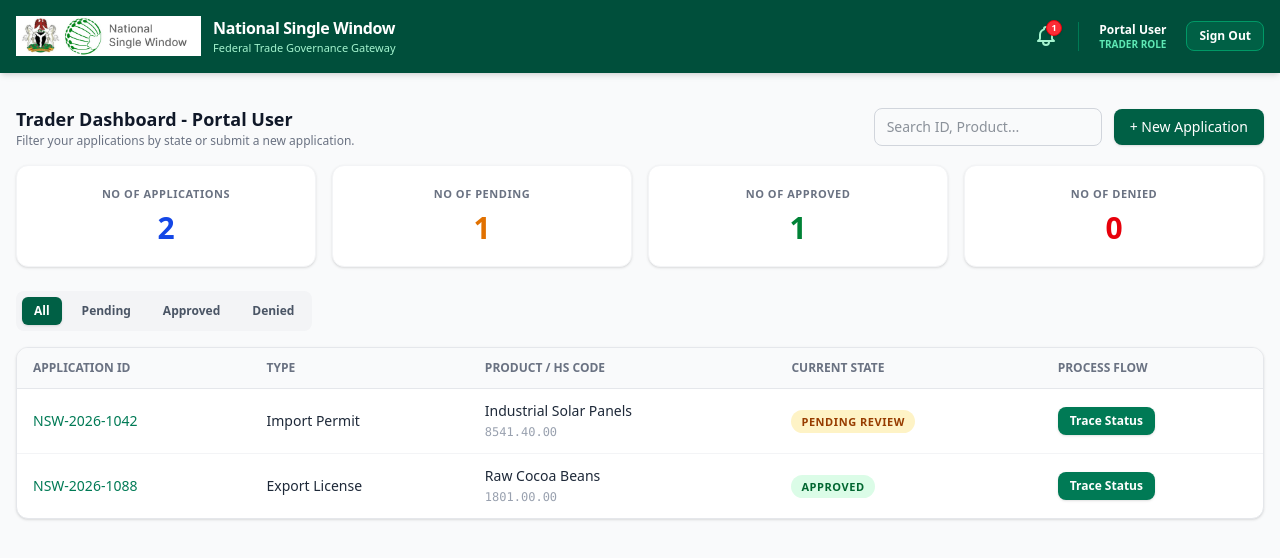
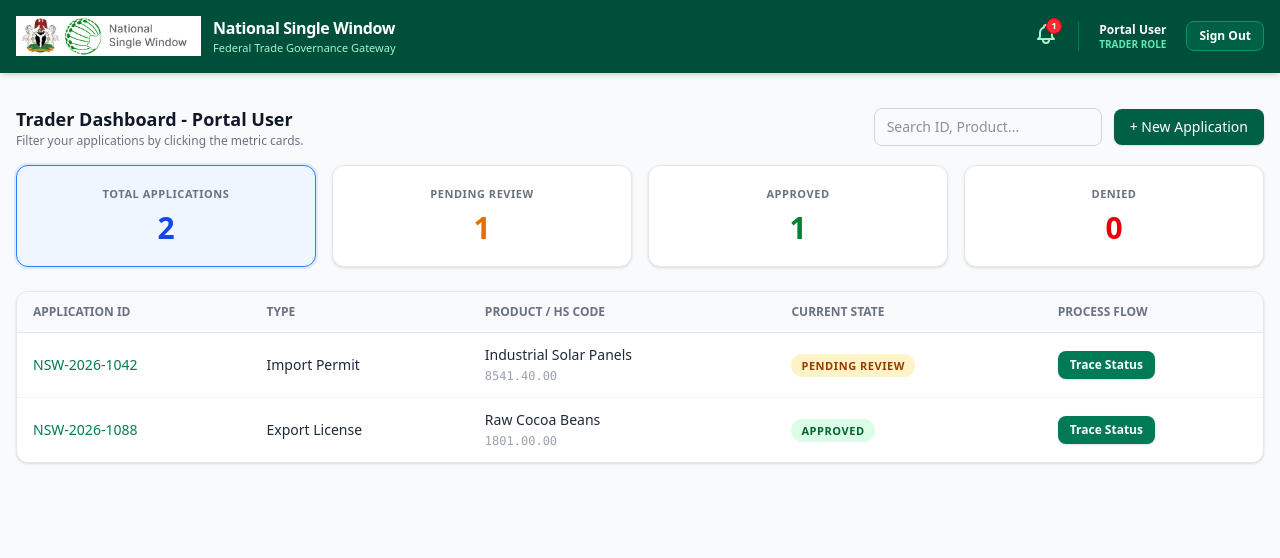
Before and after one commit to chrisagaba53-eng/mini-nsw-app, a Next.js app: page / in a window 1280 px wide. Both pictures are taken after typing "name@example.com", "Sample123" into the empty fields and a click on the button "Sign In to Portal". Shown: the top 558 px of the page. Built offline with nearby package versions, Linux system fonts and the light colour scheme.

Commit message:
Made dashboard cards clickable for filtering and implemented functional notification bell

```diff
--- a/src/app/page.js
+++ b/src/app/page.js
@@ -38,6 +38,14 @@
   const [selectedFilter, setSelectedFilter] = useState('All');
   const [searchTerm, setSearchTerm] = useState('');
 
+  // Notification & Audit State
+  const [showNotifications, setShowNotifications] = useState(false);
+  const [unreadCount, setUnreadCount] = useState(1);
+  const [auditLogs, setAuditLogs] = useState([
+    { id: 1, role: 'System', action: 'Gateway initialized in Operational mode', time: '08:00 AM' },
+    { id: 2, role: 'Trader', action: 'Application NSW-2026-1042 submitted', time: '09:15 AM' }
+  ]);
+
   // Admin & Governance state
   const [gatewayStatus, setGatewayStatus] = useState('Operational');
   const [broadcastMessage, setBroadcastMessage] = useState('');
@@ -45,10 +53,6 @@
     { id: 1, name: 'Apex Logistics', email: 'trader@apex.ng', role: 'trader', status: 'Active' },
     { id: 2, name: 'Customs Officer', email: 'officer@customs.gov.ng', role: 'agency', status: 'Active' },
     { id: 3, name: 'System Admin', email: 'admin@nsw.gov.ng', role: 'admin', status: 'Active' }
-  ]);
-  const [auditLogs, setAuditLogs] = useState([
-    { id: 1, role: 'System', action: 'Gateway initialized in Operational mode', time: '08:00 AM' },
-    { id: 2, role: 'Trader', action: 'Application NSW-2026-1042 submitted', time: '09:15 AM' }
   ]);
 
   // Modal & Interactive states
@@ -102,6 +106,11 @@
     }
   };
 
+  const addLog = (role, action) => {
+    setAuditLogs(prev => [{ id: Date.now(), role, action, time: new Date().toLocaleTimeString() }, ...prev]);
+    setUnreadCount(prev => prev + 1);
+  };
+
   // Application Submission Handler
   const handleFormSubmitApplication = (e) => {
     e.preventDefault();
@@ -119,10 +128,7 @@
     };
 
     setApplications([newApp, ...applications]);
-    setAuditLogs([
-      { id: Date.now(), role: 'Trader', action: `Submitted application ${newId}`, time: new Date().toLocaleTimeString() },
-      ...auditLogs
-    ]);
+    addLog('Trader', `Submitted application ${newId}`);
     setShowNewAppModal(false);
     setNewAppCompany('');
     setNewAppProduct('');
@@ -136,27 +142,18 @@
     if (trackedApp && trackedApp.id === appId) {
       setTrackedApp({ ...trackedApp, status: newStatus });
     }
-    setAuditLogs([
-      { id: Date.now(), role: 'Agency', action: `Updated ${appId} to ${newStatus}`, time: new Date().toLocaleTimeString() },
-      ...auditLogs
-    ]);
+    addLog('Agency', `Updated ${appId} to ${newStatus}`);
   };
 
   const handleForceDeleteApp = (appId) => {
     setApplications(applications.filter(app => app.id !== appId));
-    setAuditLogs([
-      { id: Date.now(), role: 'Admin', action: `Force purged ${appId}`, time: new Date().toLocaleTimeString() },
-      ...auditLogs
-    ]);
+    addLog('Admin', `Force purged ${appId}`);
   };
 
   const toggleGateway = () => {
     const nextStatus = gatewayStatus === 'Operational' ? 'Maintenance' : 'Operational';
     setGatewayStatus(nextStatus);
-    setAuditLogs([
-      { id: Date.now(), role: 'Admin', action: `Toggled Gateway status to ${nextStatus}`, time: new Date().toLocaleTimeString() },
-      ...auditLogs
-    ]);
+    addLog('Admin', `Toggled Gateway status to ${nextStatus}`);
   };
 
   const handleUserStatusChange = (userId, newStatus) => {
@@ -166,7 +163,7 @@
   const handleSendBroadcast = (e) => {
     e.preventDefault();
     if (!broadcastMessage) return;
-    alert(`Broadcast Sent: ${broadcastMessage}`);
+    addLog('System', `BROADCAST: ${broadcastMessage}`);
     setBroadcastMessage('');
   };
 
@@ -191,20 +188,6 @@
 
   // --- UI COMPONENTS ---
 
-  const FilterDashboard = () => (
-    <div className="flex space-x-2 bg-gray-100 p-1.5 rounded-lg w-fit text-xs font-bold mb-4">
-      {['All', 'Pending', 'Approved', 'Denied'].map(f => (
-        <button
-          key={f}
-          onClick={() => setSelectedFilter(f)}
-          className={`px-3 py-1.5 rounded-md transition ${selectedFilter === f ? 'bg-emerald-800 text-white shadow' : 'text-gray-600 hover:text-gray-900'}`}
-        >
-          {f}
-        </button>
-      ))}
-    </div>
-  );
-
   const DashboardMetrics = () => {
     const total = applications.length;
     const approved = applications.filter(a => isApproved(a.status)).length;
@@ -213,20 +196,32 @@
 
     return (
       <div className="grid grid-cols-2 md:grid-cols-4 gap-4 mb-6">
-        <div className="bg-white p-5 rounded-xl shadow-sm border border-gray-100 flex flex-col justify-center items-center">
-          <span className="text-[11px] font-bold text-gray-500 uppercase tracking-wider mb-2">No of Applications</span>
+        <div
+          onClick={() => setSelectedFilter('All')}
+          className={`cursor-pointer p-5 rounded-xl shadow-sm border transition flex flex-col justify-center items-center ${selectedFilter === 'All' ? 'bg-blue-50 border-blue-500 ring-2 ring-blue-100' : 'bg-white border-gray-200 hover:border-blue-300'}`}
+        >
+          <span className="text-[11px] font-bold text-gray-500 uppercase tracking-wider mb-2">Total Applications</span>
           <span className="text-3xl font-extrabold text-blue-700">{total}</span>
         </div>
-        <div className="bg-white p-5 rounded-xl shadow-sm border border-gray-100 flex flex-col justify-center items-center">
-          <span className="text-[11px] font-bold text-gray-500 uppercase tracking-wider mb-2">No of Pending</span>
+        <div
+          onClick={() => setSelectedFilter('Pending')}
+          className={`cursor-pointer p-5 rounded-xl shadow-sm border transition flex flex-col justify-center items-center ${selectedFilter === 'Pending' ? 'bg-amber-50 border-amber-500 ring-2 ring-amber-100' : 'bg-white border-gray-200 hover:border-amber-300'}`}
+        >
+          <span className="text-[11px] font-bold text-gray-500 uppercase tracking-wider mb-2">Pending Review</span>
           <span className="text-3xl font-extrabold text-amber-600">{pending}</span>
         </div>
-        <div className="bg-white p-5 rounded-xl shadow-sm border border-gray-100 flex flex-col justify-center items-center">
-          <span className="text-[11px] font-bold text-gray-500 uppercase tracking-wider mb-2">No of Approved</span>
+        <div
+          onClick={() => setSelectedFilter('Approved')}
+          className={`cursor-pointer p-5 rounded-xl shadow-sm border transition flex flex-col justify-center items-center ${selectedFilter === 'Approved' ? 'bg-green-50 border-green-500 ring-2 ring-green-100' : 'bg-white border-gray-200 hover:border-green-300'}`}
+        >
+          <span className="text-[11px] font-bold text-gray-500 uppercase tracking-wider mb-2">Approved</span>
           <span className="text-3xl font-extrabold text-green-700">{approved}</span>
         </div>
-        <div className="bg-white p-5 rounded-xl shadow-sm border border-gray-100 flex flex-col justify-center items-center">
-          <span className="text-[11px] font-bold text-gray-500 uppercase tracking-wider mb-2">No of Denied</span>
+        <div
+          onClick={() => setSelectedFilter('Denied')}
+          className={`cursor-pointer p-5 rounded-xl shadow-sm border transition flex flex-col justify-center items-center ${selectedFilter === 'Denied' ? 'bg-red-50 border-red-500 ring-2 ring-red-100' : 'bg-white border-gray-200 hover:border-red-300'}`}
+        >
+          <span className="text-[11px] font-bold text-gray-500 uppercase tracking-wider mb-2">Denied</span>
           <span className="text-3xl font-extrabold text-red-600">{denied}</span>
         </div>
       </div>
@@ -259,7 +254,7 @@
                 required
                 value={emailInput}
                 onChange={(e) => setEmailInput(e.target.value)}
-                placeholder="trader@apex.ng, agency@customs.gov.ng, or admin@nsw.gov.ng"
+                placeholder="trader@apex.ng, agency@customs.gov.ng..."
                 className="w-full px-3 py-2 border border-gray-300 rounded-lg text-sm focus:ring-2 focus:ring-emerald-600 focus:outline-none"
               />
             </div>
@@ -290,7 +285,7 @@
   // ---------------- AUTHENTICATED PORTAL VIEW ----------------
   return (
     <div className="min-h-screen bg-gray-50 text-gray-800 font-sans">
-      <header className="bg-emerald-900 text-white shadow-md">
+      <header className="bg-emerald-900 text-white shadow-md relative z-40">
         <div className="max-w-7xl mx-auto px-4 py-4 flex flex-wrap justify-between items-center gap-4">
           <div className="flex items-center space-x-3">
             <img src="/logo.png" alt="National Single Window Logo" className="h-10 w-auto object-contain" />
@@ -301,15 +296,45 @@
           </div>
 
           <div className="flex items-center space-x-5 text-xs">
-            {/* Notification Bell */}
-            <button className="relative text-emerald-200 hover:text-white transition">
+            {/* Functional Notification Bell */}
+            <div className="relative">
+              <button
+                onClick={() => {
+                  setShowNotifications(!showNotifications);
+                  setUnreadCount(0);
+                }}
+                className="relative text-emerald-200 hover:text-white transition focus:outline-none"
+              >
                 <svg className="w-6 h-6" fill="none" stroke="currentColor" viewBox="0 0 24 24">
                   <path strokeLinecap="round" strokeLinejoin="round" strokeWidth="2" d="M15 17h5l-1.405-1.405A2.032 2.032 0 0118 14.158V11a6.002 6.002 0 00-4-5.659V5a2 2 0 10-4 0v.341C7.67 6.165 6 8.388 6 11v3.159c0 .538-.214 1.055-.595 1.436L4 17h5m6 0v1a3 3 0 11-6 0v-1m6 0H9" />
                 </svg>
+                {unreadCount > 0 && (
                   <span className="absolute -top-1 -right-1 flex h-4 w-4 items-center justify-center rounded-full bg-red-500 text-[9px] font-bold text-white shadow-sm border border-red-600">
-                1
+                    {unreadCount > 9 ? '9+' : unreadCount}
                   </span>
+                )}
               </button>
+
+              {/* Notification Dropdown */}
+              {showNotifications && (
+                <div className="absolute right-0 mt-3 w-72 bg-white rounded-xl shadow-2xl border border-gray-100 text-gray-800 overflow-hidden">
+                  <div className="bg-gray-50 border-b border-gray-200 px-4 py-3 flex justify-between items-center">
+                    <h4 className="font-bold text-xs uppercase text-gray-700">Recent Activity</h4>
+                    <button onClick={() => setShowNotifications(false)} className="text-gray-400 hover:text-gray-600 font-bold">✕</button>
+                  </div>
+                  <div className="max-h-64 overflow-y-auto divide-y divide-gray-100">
+                    {auditLogs.slice(0, 8).map(log => (
+                      <div key={log.id} className="p-3 hover:bg-gray-50 transition">
+                        <p className="text-[11px] font-medium text-gray-900 leading-tight">
+                          <span className="font-bold text-emerald-700">[{log.role}]</span> {log.action}
+                        </p>
+                        <span className="text-[9px] text-gray-400 mt-1 block">{log.time}</span>
+                      </div>
+                    ))}
+                  </div>
+                </div>
+              )}
+            </div>
 
             <div className="text-right border-l border-emerald-700 pl-5">
               <span className="block font-bold text-white">{session.name}</span>
@@ -326,14 +351,14 @@
         </div>
       </header>
 
-      <main className="max-w-7xl mx-auto px-4 py-8">
+      <main className="max-w-7xl mx-auto px-4 py-8 relative z-10">
         {/* TRADER CONSOLE */}
         {session.role === 'trader' && (
           <div className="space-y-6">
             <div className="flex flex-col sm:flex-row justify-between items-start sm:items-center gap-4 mb-4">
               <div>
                 <h3 className="text-lg font-bold text-gray-900">Trader Dashboard - {session.name}</h3>
-                <p className="text-xs text-gray-500">Filter your applications by state or submit a new application.</p>
+                <p className="text-xs text-gray-500">Filter your applications by clicking the metric cards.</p>
               </div>
               <div className="flex flex-wrap items-center gap-3 w-full sm:w-auto">
                 <input
@@ -353,7 +378,6 @@
             </div>
 
             <DashboardMetrics />
-            <FilterDashboard />
 
             <div className="bg-white rounded-xl shadow-sm border border-gray-200 overflow-hidden">
               <div className="overflow-x-auto">
@@ -394,7 +418,7 @@
                     )) : (
                       <tr>
                         <td colSpan="5" className="py-8 text-center text-gray-400 text-sm">
-                          No applications found for the selected state.
+                          No applications found for the '{selectedFilter}' state.
                         </td>
                       </tr>
                     )}
@@ -411,7 +435,7 @@
             <div className="flex flex-col sm:flex-row justify-between items-start sm:items-center gap-4 mb-4">
               <div>
                 <h3 className="text-lg font-bold text-gray-900">Regulatory & Review Console</h3>
-                <p className="text-xs text-gray-500">Filter applications by state to manage your approval queue.</p>
+                <p className="text-xs text-gray-500">Filter your approval queue by clicking the metric cards.</p>
               </div>
               <input
                 type="text"
@@ -423,7 +447,6 @@
             </div>
 
             <DashboardMetrics />
-            <FilterDashboard />
 
             <div className="bg-white rounded-xl shadow-sm border border-gray-200 overflow-hidden">
               <div className="overflow-x-auto">
@@ -485,7 +508,7 @@
                     )) : (
                       <tr>
                         <td colSpan="6" className="py-8 text-center text-gray-400 text-sm">
-                          No applications found for the selected state.
+                          No applications found for the '{selectedFilter}' state.
                         </td>
                       </tr>
                     )}
@@ -516,7 +539,6 @@
             </div>
 
             <DashboardMetrics />
-            <FilterDashboard />
 
             <div className="bg-white rounded-xl shadow-sm border border-gray-100 overflow-hidden mb-6">
               <div className="p-4 bg-gray-50 border-b border-gray-200">
@@ -889,7 +911,6 @@
           </div>
         </div>
       )}
-
     </div>
   );
 }
```
Lines whose indentation alone changed are shown as unchanged.
